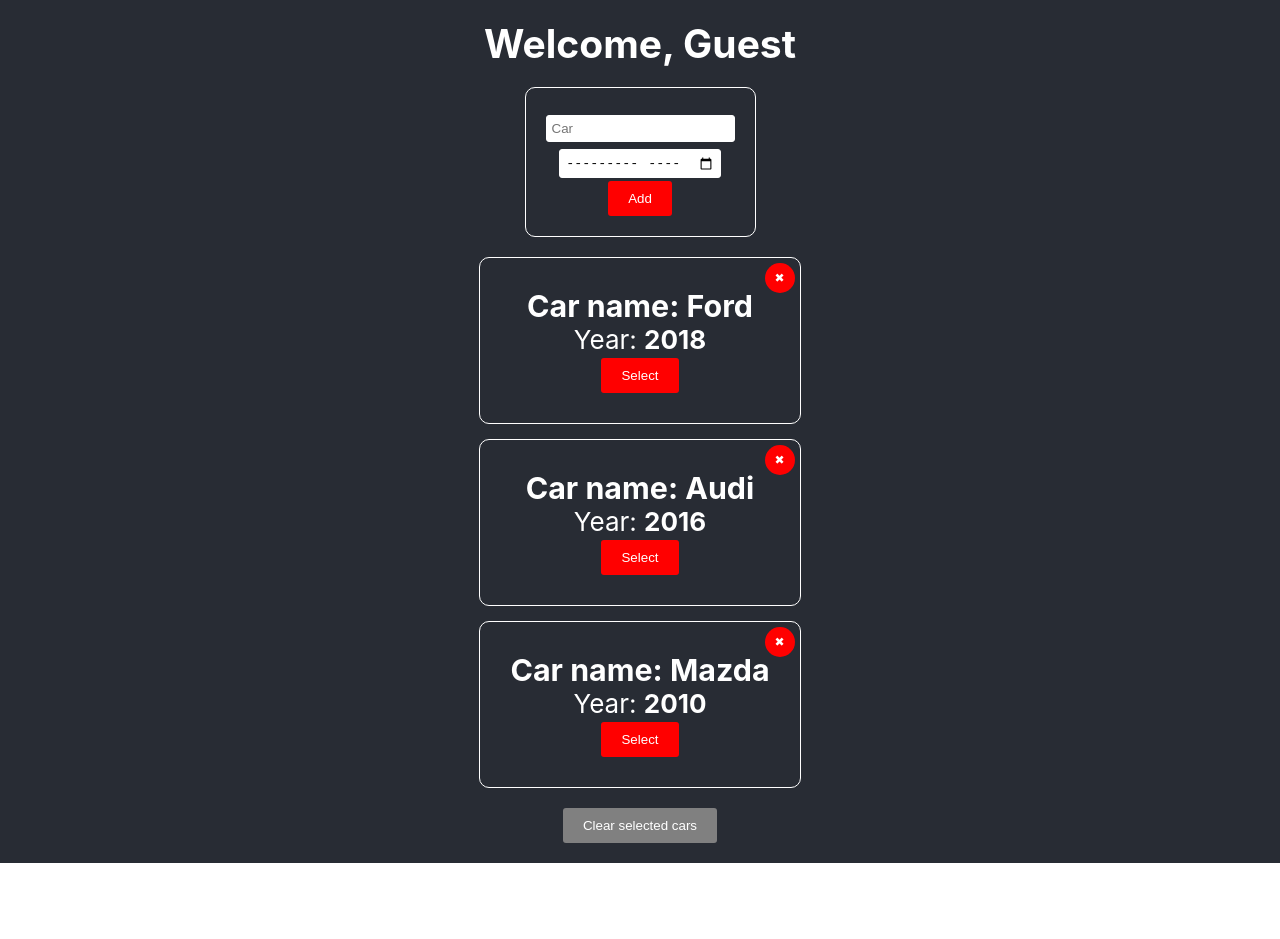
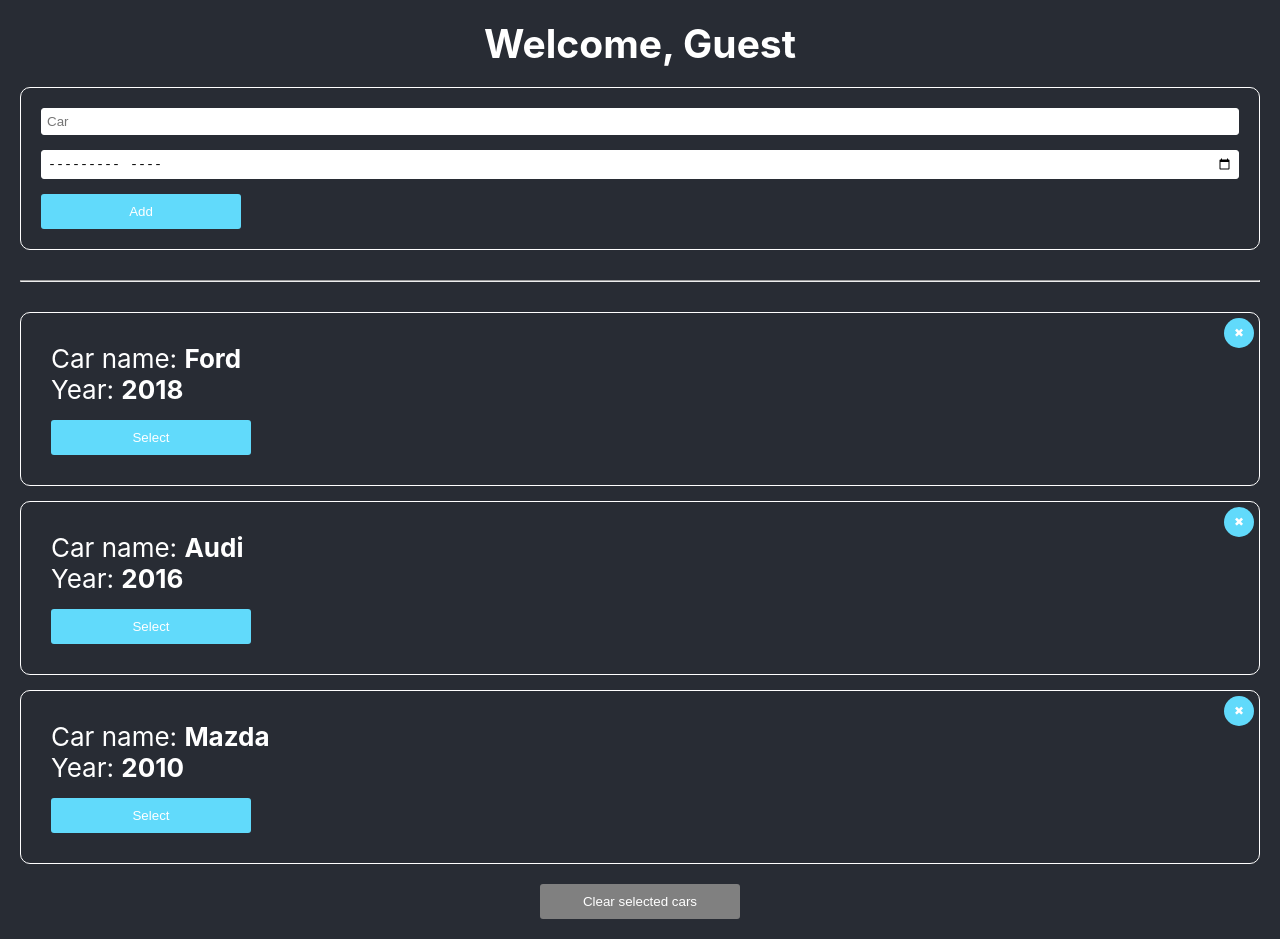
Before and after one commit to shumikhinigor/react, a React (Create React App) app: page / in a window 1280 px wide. Before the commit the page ends 863 px from the top, so only its background shows below. Built offline with nearby package versions, Linux system fonts and the light colour scheme.

Commit message:
add styles

```diff
--- a/src/App.js
+++ b/src/App.js
@@ -105,18 +105,16 @@
 								placeholder={ 'Car' }
 								required
 							/>
-							<br />
 							<input type="month" name="year" required />
-							<br />
 							<button type="submit">Add</button>
 						</form>
 					</div>
 
+					<hr className={ classes['App-line'] } />
+
 					{ selectedCars &&
 						<div className={ classes['App-cars-selected'] }>
-							<p>
-								<span className={ classes['App-cars-selected__title'] }>Selected Cars: </span>{ selectedCars }
-							</p>
+							<p><strong>Selected Cars: </strong>{ selectedCars }</p>
 						</div>
 					}
 
--- a/src/App.module.sass
+++ b/src/App.module.sass
@@ -12,18 +12,35 @@
         justify-content: center
         font-size: calc(10px + 2vmin)
         color: white
-        padding: 20px 0
+        padding: 20px
     &-link
         color: #61dafb
+    &-line
+        width: 100%
+        margin: 30px 0
     &-cars
-        margin: 20px 0
+        width: 100%
+        margin-bottom: 20px
         &-selected
-            &__title
-                font-weight: bold
+            margin-bottom: 20px
+            & p
+                margin: 0
     &-form
+        width: 100%
         padding: 20px
         border-radius: 10px
         border: 1px solid white
+        & form
+            display: flex
+            flex-direction: column
+            align-items: flex-start
+        & input
+            width: 100%
+            margin-top: 15px
+            &:first-child
+                margin-top: 0
+        & button
+            margin-top: 15px
 
 @media (prefers-reduced-motion: no-preference)
     .App
--- a/src/components/Car/Car.js
+++ b/src/components/Car/Car.js
@@ -47,14 +47,14 @@
 		const carClasses = [ classes.Car ]
 		if (this.props.selected) carClasses.push(classes['Car-selected'])
 		// Radium :hover
-		const hover = { ':hover': { boxShadow: this.props.selected ? '0px 3px 5px red' : '0px 3px 5px white' } }
+		const hover = { ':hover': { boxShadow: this.props.selected ? '0px 3px 5px #61DAFB' : '0px 3px 5px white' } }
 
 		return (
 			<div className={ carClasses.join(' ') } style={ hover }>
 				<button className={ classes['Car-delete'] } type="button" onClick={ this.state.onDeleteCar } />
-				<h3 className={ classes['Car-name'] }>Сar name: { this.state.name }</h3>
+				<p className={ classes['Car-name'] }>Сar name: <strong>{ this.state.name }</strong></p>
 				<p className={ classes['Car-year'] }>Year: <strong>{ this.state.year }</strong></p>
-				<button type="button" onClick={ this.state.onSelectCar }>Select</button>
+				<button className={ classes['Car-select'] } type="button" onClick={ this.state.onSelectCar }>{ this.props.selected ? 'Unselect' : 'Select' }</button>
 			</div>
 		)
 	}
--- a/src/components/Car/Car.module.sass
+++ b/src/components/Car/Car.module.sass
@@ -1,4 +1,7 @@
 .Car
+	display: flex
+	flex-direction: column
+	align-items: flex-start
 	position: relative
 	margin-top: 15px
 	border: 1px solid white
@@ -8,14 +11,17 @@
 	&:first-child
 		margin-top: 0
 	&-selected
-		border: 1px solid red
+		border: 1px solid #61DAFB
 	&-name, &-year
 		margin: 0
+	&-select
+		margin-top: 15px
 	&-delete
 		position: absolute
 		top: 5px
 		right: 5px
 		width: 30px
+		min-width: auto
 		height: 30px
 		border-radius: 50%
 		padding: 10px
--- a/src/index.sass
+++ b/src/index.sass
@@ -11,7 +11,7 @@
     font-family: source-code-pro, Menlo, Monaco, Consolas, 'Courier New', monospace
 
 button
-    background-color: red
+    background-color: #61DAFB
     border: none
     color: white
     padding: 10px 20px
@@ -20,8 +20,9 @@
     cursor: pointer
     transition: all .2s
     border-radius: 3px
+    min-width: 200px
     &:hover
-        background-color: darkred
+        background-color: #00a7fa
     &:disabled
         background-color: gray
         cursor: default
```
